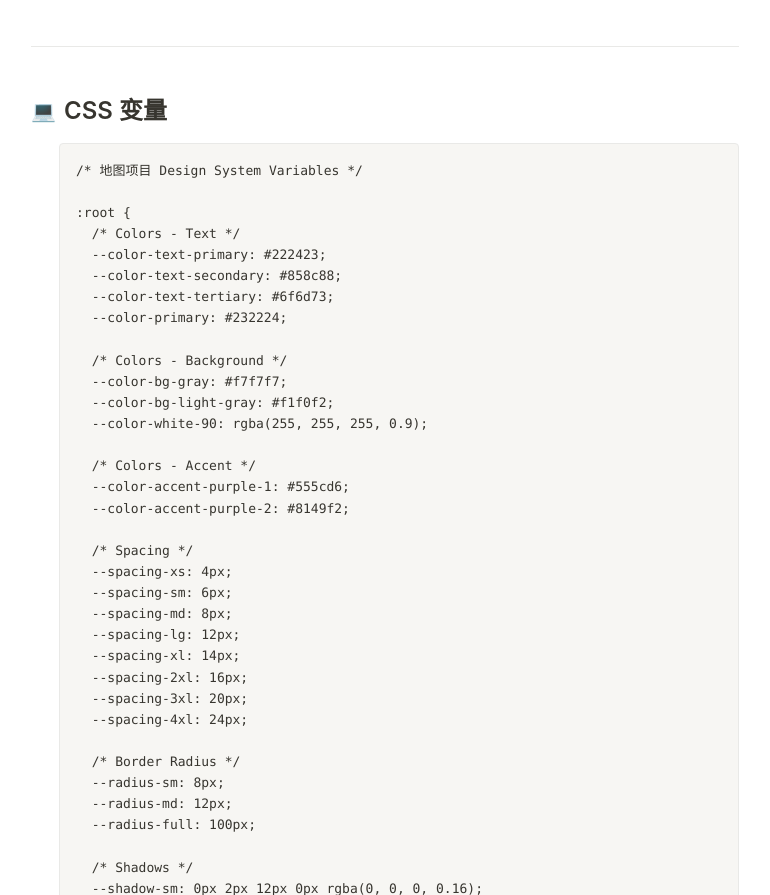
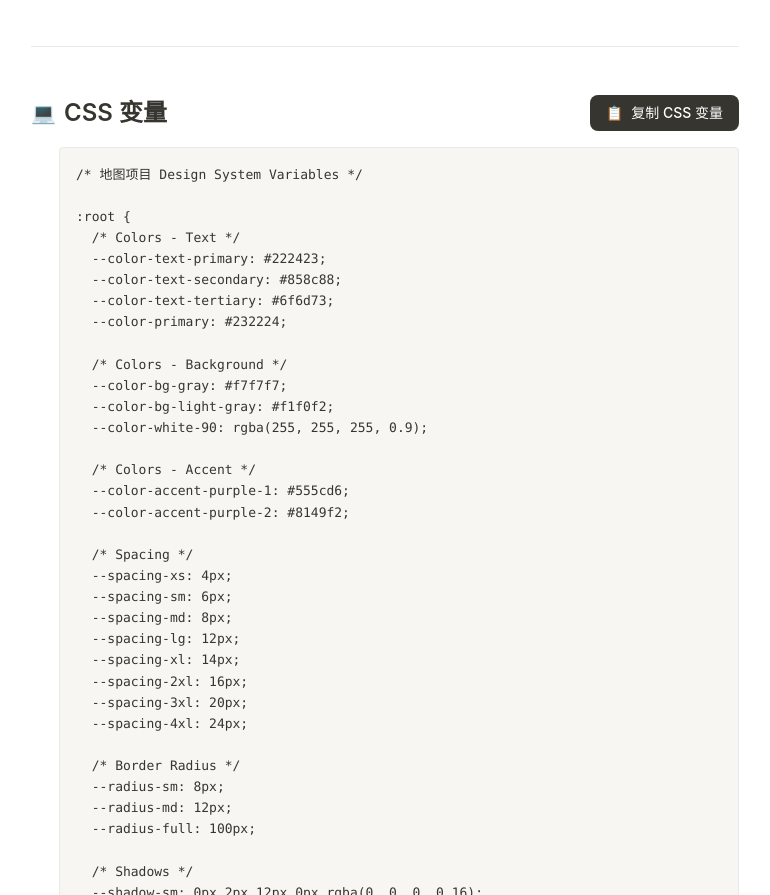
Before and after one commit to 56216394/map-design-spec, a Next.js app: page / in a window 1280 px wide. Shown: the part 2917-3812 px from the top of the page, without its empty margins (385-1155 px from the left). Built offline with nearby package versions, Linux system fonts and the light colour scheme.

Commit message:
添加：一键复制CSS变量功能

```diff
--- a/src/app/page.tsx
+++ b/src/app/page.tsx
@@ -1,6 +1,51 @@
 "use client";
 
 import { useState } from "react";
+
+// CSS 变量文本
+const cssVariables = `/* 地图项目 Design System Variables */
+
+:root {
+  /* Colors - Text */
+  --color-text-primary: #222423;
+  --color-text-secondary: #858c88;
+  --color-text-tertiary: #6f6d73;
+  --color-primary: #232224;
+
+  /* Colors - Background */
+  --color-bg-gray: #f7f7f7;
+  --color-bg-light-gray: #f1f0f2;
+  --color-white-90: rgba(255, 255, 255, 0.9);
+
+  /* Colors - Accent */
+  --color-accent-purple-1: #555cd6;
+  --color-accent-purple-2: #8149f2;
+
+  /* Spacing */
+  --spacing-xs: 4px;
+  --spacing-sm: 6px;
+  --spacing-md: 8px;
+  --spacing-lg: 12px;
+  --spacing-xl: 14px;
+  --spacing-2xl: 16px;
+  --spacing-3xl: 20px;
+  --spacing-4xl: 24px;
+
+  /* Border Radius */
+  --radius-sm: 8px;
+  --radius-md: 12px;
+  --radius-full: 100px;
+
+  /* Shadows */
+  --shadow-sm: 0px 2px 12px 0px rgba(0, 0, 0, 0.16);
+  --shadow-lg: 0px 4px 24px 0px rgba(0, 0, 0, 0.08);
+
+  /* Effects */
+  --blur-backdrop: 8px;
+
+  /* Typography */
+  --font-family: 'PingFang SC', -apple-system, BlinkMacSystemFont, sans-serif;
+}`;
 
 // 颜色数据
 const textColors = [
@@ -75,6 +120,17 @@ const navItems = [
 
 export default function DesignSpec() {
   const [activeNav, setActiveNav] = useState("colors");
+  const [copied, setCopied] = useState(false);
+
+  const handleCopy = async () => {
+    try {
+      await navigator.clipboard.writeText(cssVariables);
+      setCopied(true);
+      setTimeout(() => setCopied(false), 2000);
+    } catch (err) {
+      console.error("复制失败:", err);
+    }
+  };
 
   return (
     <div className="flex min-h-screen bg-white">
@@ -346,58 +402,32 @@ export default function DesignSpec() {
 
           {/* CSS Variables Section */}
           <section id="variables" className="mb-12">
-            <div className="flex items-center gap-2 mb-4">
-              <span className="text-xl">💻</span>
-              <h2 className="text-2xl font-semibold">CSS 变量</h2>
+            <div className="flex items-center justify-between mb-4">
+              <div className="flex items-center gap-2">
+                <span className="text-xl">💻</span>
+                <h2 className="text-2xl font-semibold">CSS 变量</h2>
+              </div>
+              <button
+                onClick={handleCopy}
+                className="flex items-center gap-2 px-4 py-2 bg-[#37352f] text-white rounded-lg hover:bg-[#555] transition-colors text-sm font-medium"
+              >
+                {copied ? (
+                  <>
+                    <span>✓</span>
+                    <span>已复制</span>
+                  </>
+                ) : (
+                  <>
+                    <span>📋</span>
+                    <span>复制 CSS 变量</span>
+                  </>
+                )}
+              </button>
             </div>
             <div className="ml-7">
               <div className="bg-[#f7f6f3] border border-[#e9e9e7] rounded p-4 overflow-x-auto text-[13px]">
                 <pre className="font-mono leading-relaxed text-[#37352f]">
-                  <code>
-{`/* 地图项目 Design System Variables */
-
-:root {
-  /* Colors - Text */
-  --color-text-primary: #222423;
-  --color-text-secondary: #858c88;
-  --color-text-tertiary: #6f6d73;
-  --color-primary: #232224;
-
-  /* Colors - Background */
-  --color-bg-gray: #f7f7f7;
-  --color-bg-light-gray: #f1f0f2;
-  --color-white-90: rgba(255, 255, 255, 0.9);
-
-  /* Colors - Accent */
-  --color-accent-purple-1: #555cd6;
-  --color-accent-purple-2: #8149f2;
-
-  /* Spacing */
-  --spacing-xs: 4px;
-  --spacing-sm: 6px;
-  --spacing-md: 8px;
-  --spacing-lg: 12px;
-  --spacing-xl: 14px;
-  --spacing-2xl: 16px;
-  --spacing-3xl: 20px;
-  --spacing-4xl: 24px;
-
-  /* Border Radius */
-  --radius-sm: 8px;
-  --radius-md: 12px;
-  --radius-full: 100px;
-
-  /* Shadows */
-  --shadow-sm: 0px 2px 12px 0px rgba(0, 0, 0, 0.16);
-  --shadow-lg: 0px 4px 24px 0px rgba(0, 0, 0, 0.08);
-
-  /* Effects */
-  --blur-backdrop: 8px;
-
-  /* Typography */
-  --font-family: 'PingFang SC', -apple-system, BlinkMacSystemFont, sans-serif;
-}`}
-                  </code>
+                  <code>{cssVariables}</code>
                 </pre>
               </div>
             </div>
```
